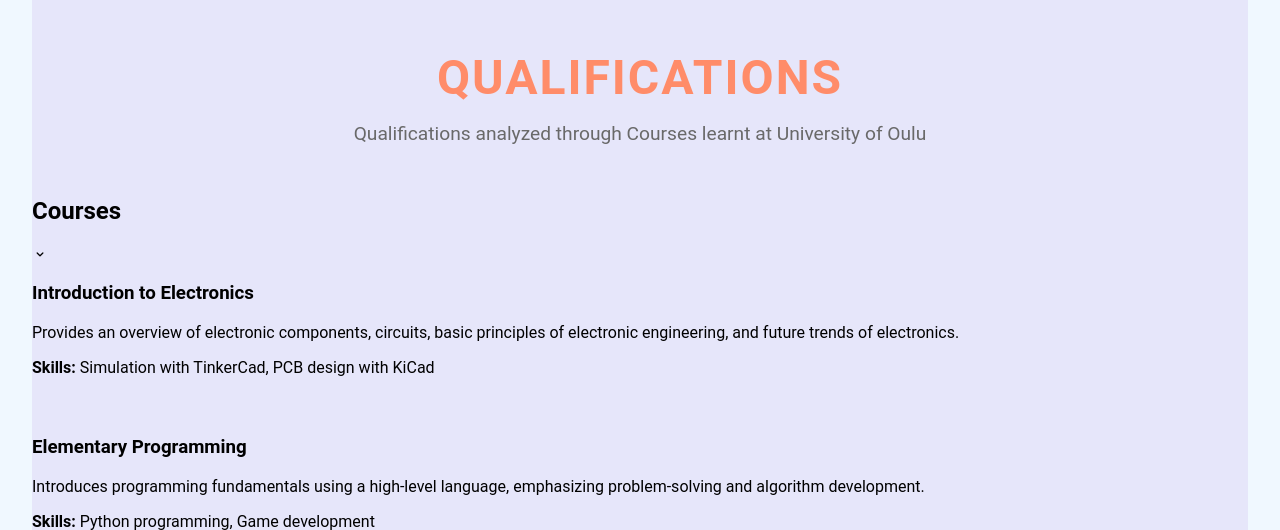
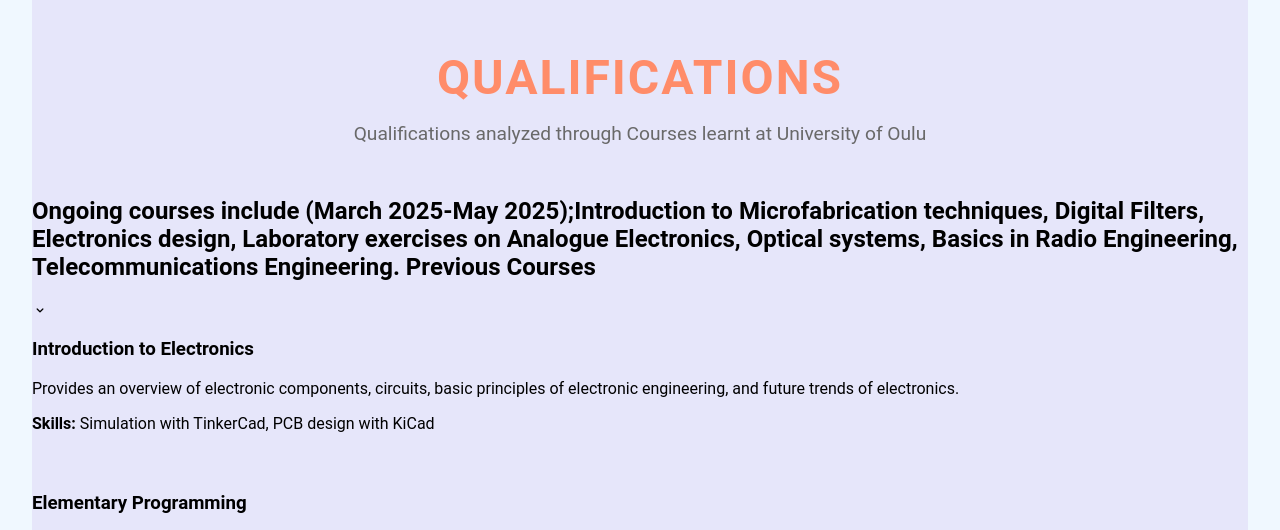
Before and after one commit to EstherFM143/myPortfolio, a Flask app: page /qualification in a window 1280 px wide; the page is wider, and only the part inside the window is pictured. Shown: the part 341-871 px from the top of that part. Run offline with Flask 3, Linux system fonts and the light colour scheme.

Commit message:
Update qualification.html

```diff
--- a/templates/qualification.html
+++ b/templates/qualification.html
@@ -16,7 +16,7 @@
       <div class="qualifications__content qualifications__close">
         <div class="qualifications__header">
           <i class="fas fa-microchip qualifications__icon"></i>
-          <div><h1 class="qualifications__title">Courses</h1></div>
+          <div><h1 class="qualifications__title">Ongoing courses include (March 2025-May 2025);Introduction to Microfabrication techniques, Digital Filters, Electronics design, Laboratory exercises on Analogue Electronics, Optical systems, Basics in Radio Engineering, Telecommunications Engineering. Previous Courses</h1></div>
           <i class="uil uil-angle-down qualifications__arrow"></i>
         </div>
         <div class="qualifications__list grid">
```
